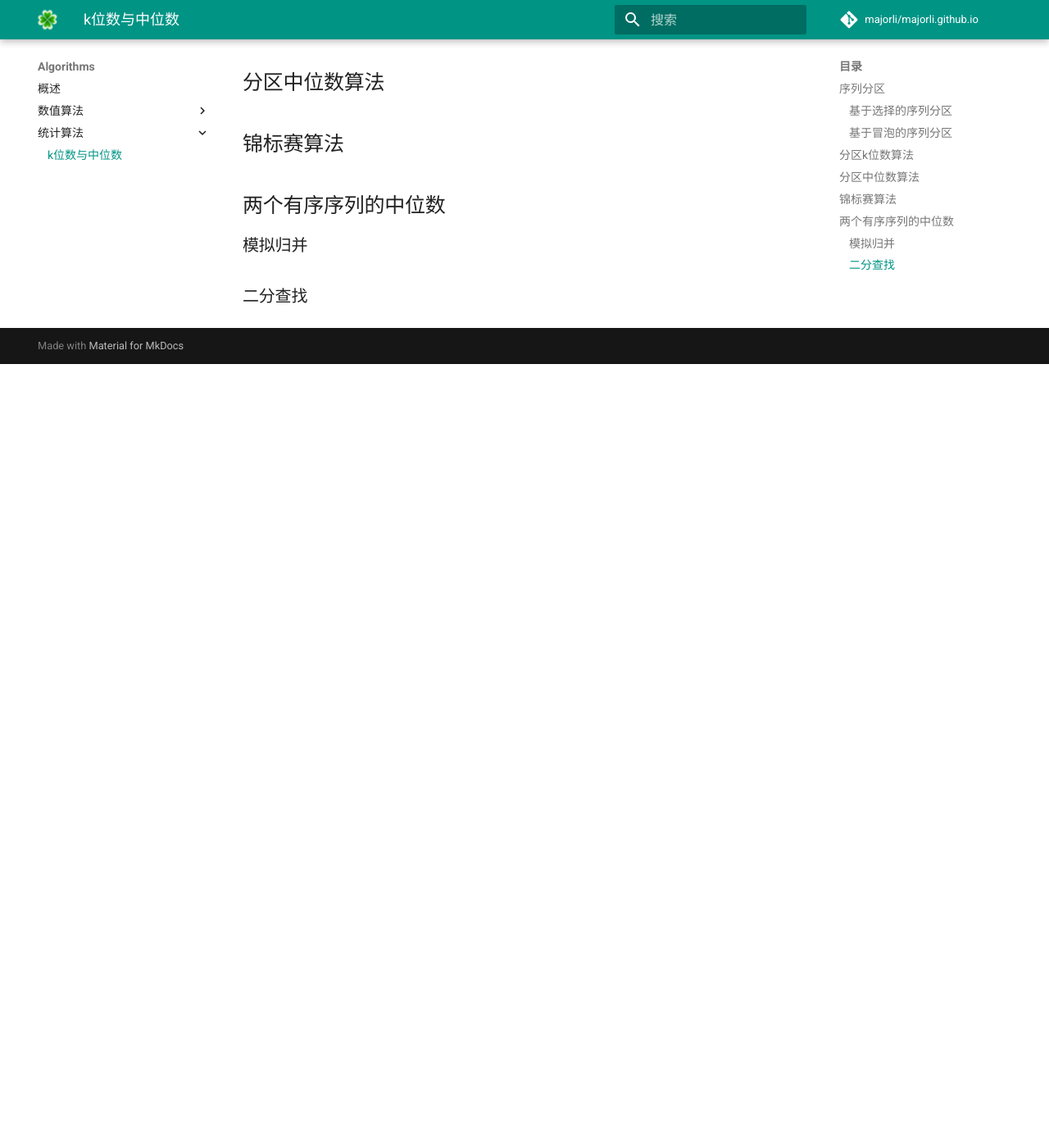
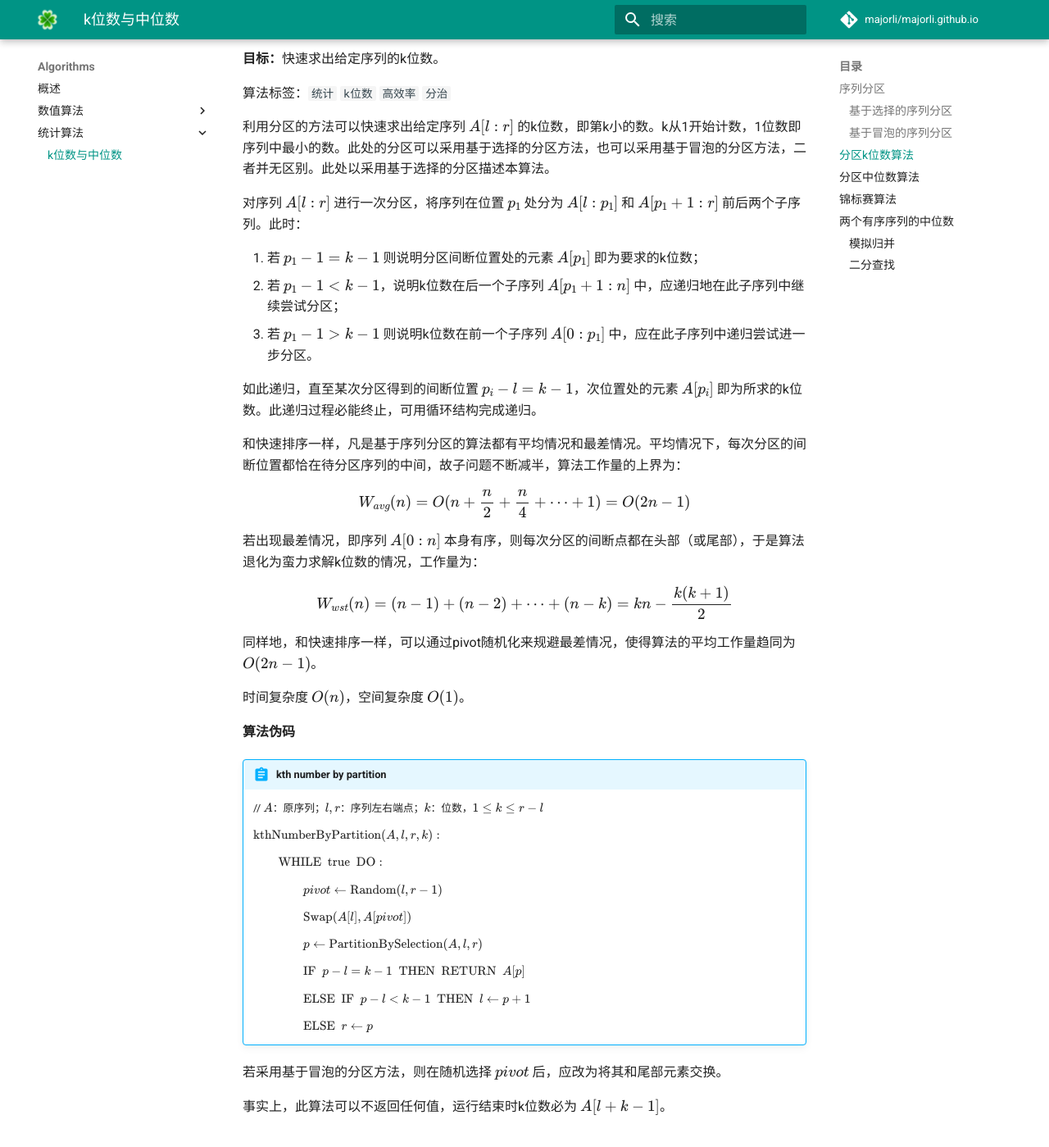
Before and after one commit to majorli/majorli.github.io, an MkDocs documentation site: the page built from docs/notes/algos/stat_algos/kth.md, in a window 1280 px wide and 1400 px high, scrolled down 2140 px. Shown: the whole window at 82% size. Built offline with MkDocs 1.6.1 and Material for MkDocs 9.7.7, drawn with Linux system fonts in a browser that asks for light colours; formulas are drawn with MathJax 3; comment, search, counter and statistics services are not loaded; before the commit the page ends 2584 px from its top, so only the background shows below that.

Commit message:
20200506_2347_source

```diff
--- a/docs/notes/algos/stat_algos/kth.md
+++ b/docs/notes/algos/stat_algos/kth.md
@@ -87,6 +87,62 @@ $$
 
 ## 分区k位数算法
 
+**目标：**快速求出给定序列的k位数。
+
+算法标签：``统计`` ``k位数`` ``高效率`` ``分治``
+
+利用分区的方法可以快速求出给定序列 $A[l:r]$ 的k位数，即第k小的数。k从1开始计数，1位数即序列中最小的数。此处的分区可以采用基于选择的分区方法，也可以采用基于冒泡的分区方法，二者并无区别。此处以采用基于选择的分区描述本算法。
+
+对序列 $A[l:r]$ 进行一次分区，将序列在位置 $p_1$ 处分为 $A[l:p_1]$ 和 $A[p_1+1:r]$ 前后两个子序列。此时：
+
+1. 若 $p_1-1 = k-1$ 则说明分区间断位置处的元素 $A[p_1]$ 即为要求的k位数；
+2. 若 $p_1-1 \lt k-1$，说明k位数在后一个子序列 $A[p_1+1:n]$ 中，应递归地在此子序列中继续尝试分区；
+3. 若 $p_1-1 \gt k-1$ 则说明k位数在前一个子序列 $A[0:p_1]$ 中，应在此子序列中递归尝试进一步分区。
+
+如此递归，直至某次分区得到的间断位置 $p_i-l=k-1$，次位置处的元素 $A[p_i]$ 即为所求的k位数。此递归过程必能终止，可用循环结构完成递归。
+
+和快速排序一样，凡是基于序列分区的算法都有平均情况和最差情况。平均情况下，每次分区的间断位置都恰在待分区序列的中间，故子问题不断减半，算法工作量的上界为：
+
+$$
+W_{avg}(n)=O(n+{n\over2}+{n\over4}+\cdots+1)=O(2n-1)
+$$
+
+若出现最差情况，即序列 $A[0:n]$ 本身有序，则每次分区的间断点都在头部（或尾部），于是算法退化为蛮力求解k位数的情况，工作量为：
+
+$$
+W_{wst}(n)=(n-1)+(n-2)+\cdots+(n-k)=kn-\frac{k(k+1)}{2}
+$$
+
+同样地，和快速排序一样，可以通过pivot随机化来规避最差情况，使得算法的平均工作量趋同为 $O(2n-1)$。
+
+时间复杂度 $O(n)$，空间复杂度 $O(1)$。
+
+**算法伪码**
+
+!!! abstract "kth number by partition"
+    // $A$：原序列；$l,r$：序列左右端点；$k$：位数，$1 \le k \le r-l$
+
+    $\text{kthNumberByPartition}(A,l,r,k):$
+
+    $\ \ \ \ \ \ \ \ \text{WHILE}\ \ \text{true}\ \ \text{DO}:$
+
+    $\ \ \ \ \ \ \ \ \ \ \ \ \ \ \ \ pivot \leftarrow \text{Random}(l,r-1)$
+
+    $\ \ \ \ \ \ \ \ \ \ \ \ \ \ \ \ \text{Swap}(A[l],A[pivot])$
+
+    $\ \ \ \ \ \ \ \ \ \ \ \ \ \ \ \ p \leftarrow \text{PartitionBySelection}(A,l,r)$
+
+    $\ \ \ \ \ \ \ \ \ \ \ \ \ \ \ \ \text{IF}\ \ p-l = k-1\ \ \text{THEN}\ \ \text{RETURN}\ \ A[p]$
+
+    $\ \ \ \ \ \ \ \ \ \ \ \ \ \ \ \ \text{ELSE}\ \ \text{IF}\ \ p-l \lt k-1\ \ \text{THEN}\ \ l \leftarrow p+1$
+
+    $\ \ \ \ \ \ \ \ \ \ \ \ \ \ \ \ \text{ELSE}\ \ r \leftarrow p$
+
+若采用基于冒泡的分区方法，则在随机选择 $pivot$ 后，应改为将其和尾部元素交换。
+
+事实上，此算法可以不返回任何值，运行结束时k位数必为 $A[l+k-1]$。
+
+
 ## 分区中位数算法
 
 ## 锦标赛算法
```
